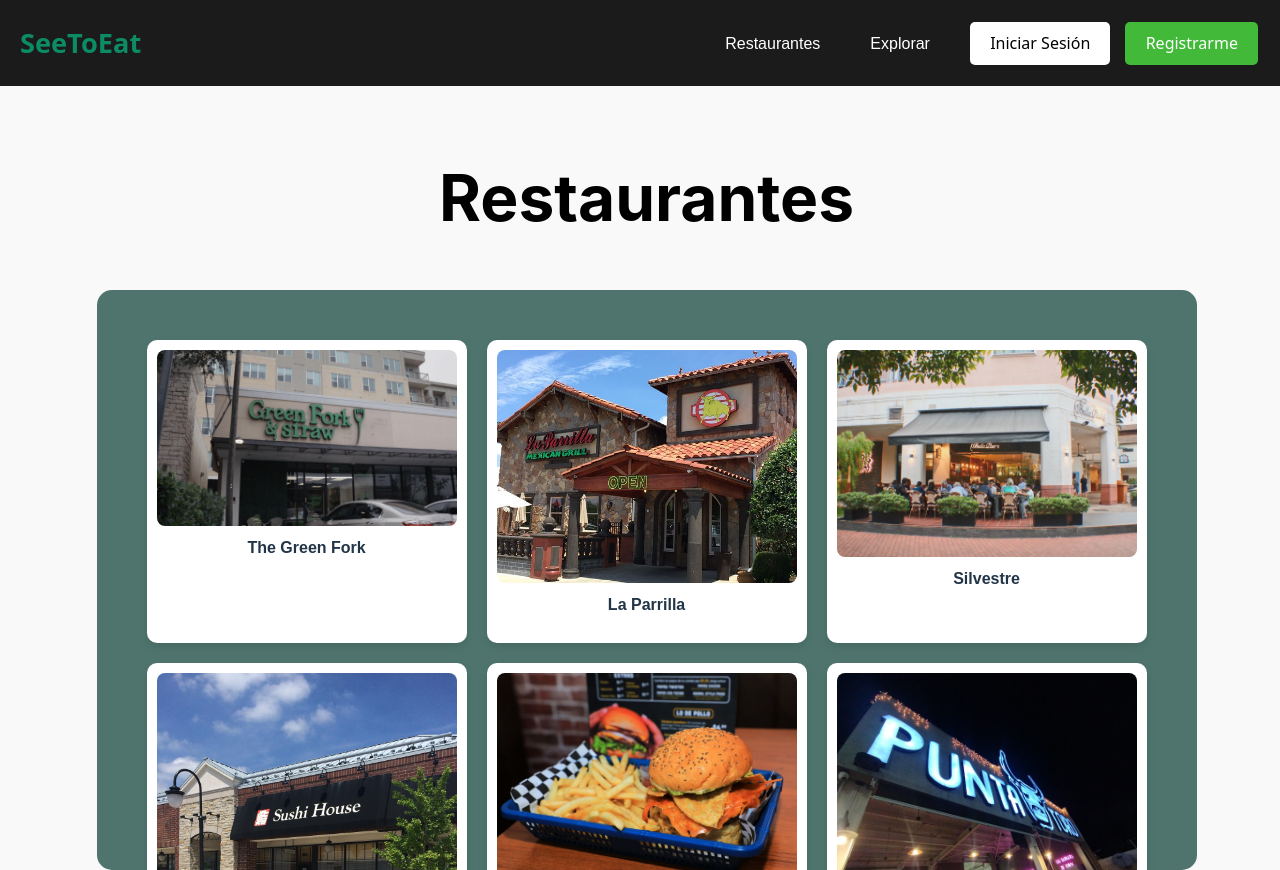
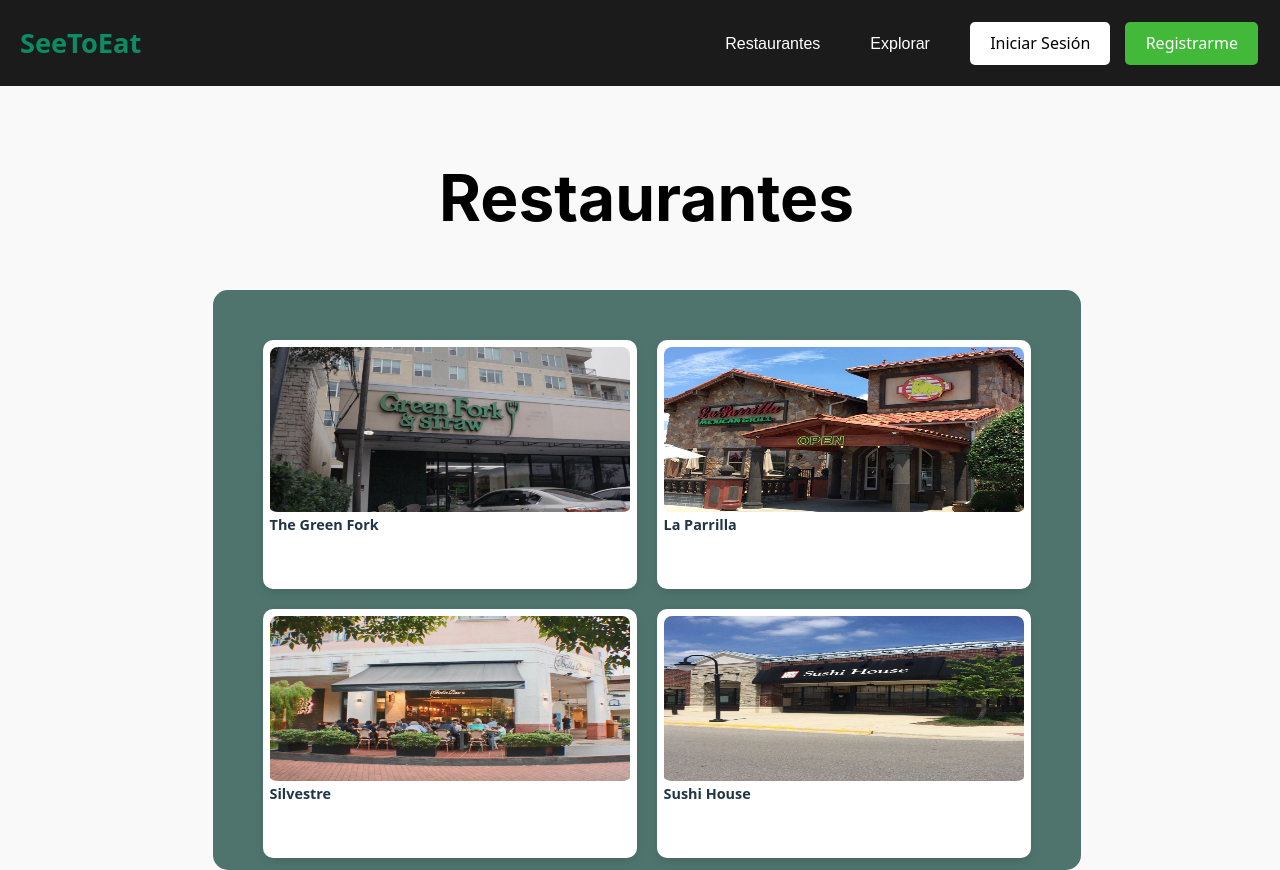
Before and after one commit to Jaim32/ProyectoW, a React (Vite) app in the folder SeeToEat-Client/SeeToEat/: page /restaurant in a window 1280 px wide. Built offline with nearby package versions, Linux system fonts and the light colour scheme.

Commit message:
add:RestaurantPage ajustado

```diff
--- a/SeeToEat-Client/SeeToEat/src/components/RestaurantCard.jsx
+++ b/SeeToEat-Client/SeeToEat/src/components/RestaurantCard.jsx
@@ -4,13 +4,10 @@
 const RestaurantCard = ({ name, image }) => {
   return (
     <div className="restaurant-card">
-        <div className="restaurant-image-container">
       <img src={image} alt={name} className="restaurant-image" />
-        </div>
       <p className="restaurant-name">{name}</p>
     </div>
   );
 };
 
-
 export default RestaurantCard;
--- a/SeeToEat-Client/SeeToEat/src/styles/RestaurantCard.css
+++ b/SeeToEat-Client/SeeToEat/src/styles/RestaurantCard.css
@@ -4,24 +4,32 @@
     box-shadow: 0 4px 8px rgba(0, 0, 0, 0.1);
     display: flex;
     flex-direction: column;
-    align-items: center;
-    padding: 10px;
+    padding: 7px; /* Padding uniforme para ajustar el contenido */
     transition: transform 0.2s;
+
   }
-
   .restaurant-card:hover {
     transform: scale(1.05);
   }
 
+
+
   .restaurant-image {
     width: 100%;
-    height: 100%;
+    height: 200px;
+    max-height: 70%;
     border-radius: 8px;
+    margin: 0; /* Asegúrate de que no haya margen en la imagen */
+    padding: 0px 0px 4px 0px; /* Asegúrate de que no haya padding en la imagen */
   }
 
   .restaurant-name {
-    margin-top: 10px;
-    font-size: 1rem;
+    font-size: 0.9rem;
+    font-family: system-ui, -apple-system, BlinkMacSystemFont, 'Segoe UI', Roboto, Oxygen, Ubuntu, Cantarell, 'Open Sans', 'Helvetica Neue', sans-serif;
+
     font-weight: bold;
-    text-align: center;
+
+    margin-top: 2px; /* Minimiza el margen superior */
+    padding: 0; /* Asegúrate de que no haya padding extra */
+    line-height: 1; /* Ajusta el line-height para reducir el espacio */
   }
--- a/SeeToEat-Client/SeeToEat/src/styles/RestaurantPage.css
+++ b/SeeToEat-Client/SeeToEat/src/styles/RestaurantPage.css
@@ -21,7 +21,7 @@
     grid-template-columns: repeat(auto-fit, minmax(250px, 1fr));
     gap: 20px;
     width: 90%;
-    max-width: 1000px;
+    max-width: 60vw;
     background-color: #4f746e;
     padding: 50px;
     border-radius: 15px;
```
Lines whose indentation alone changed are shown as unchanged.
